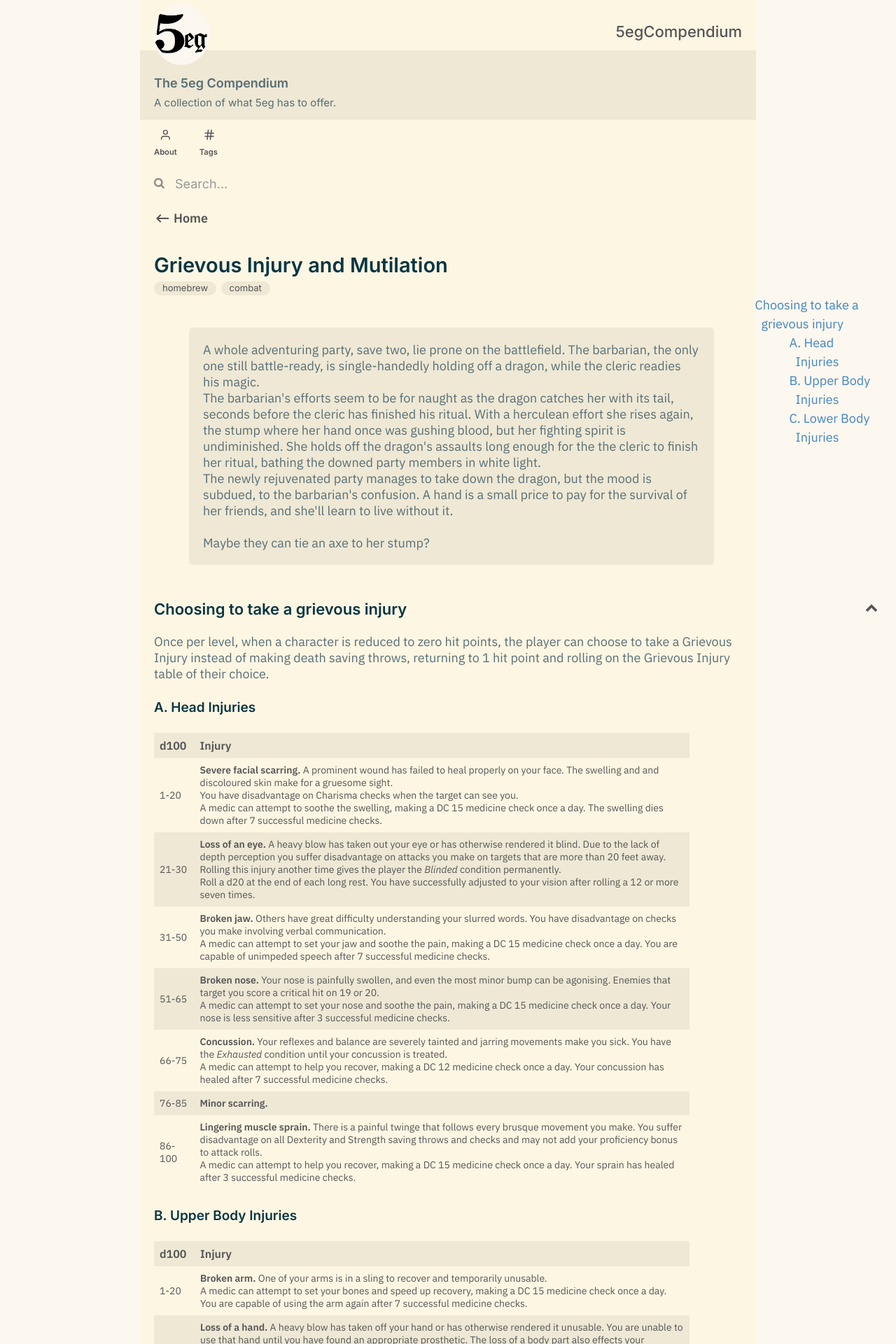
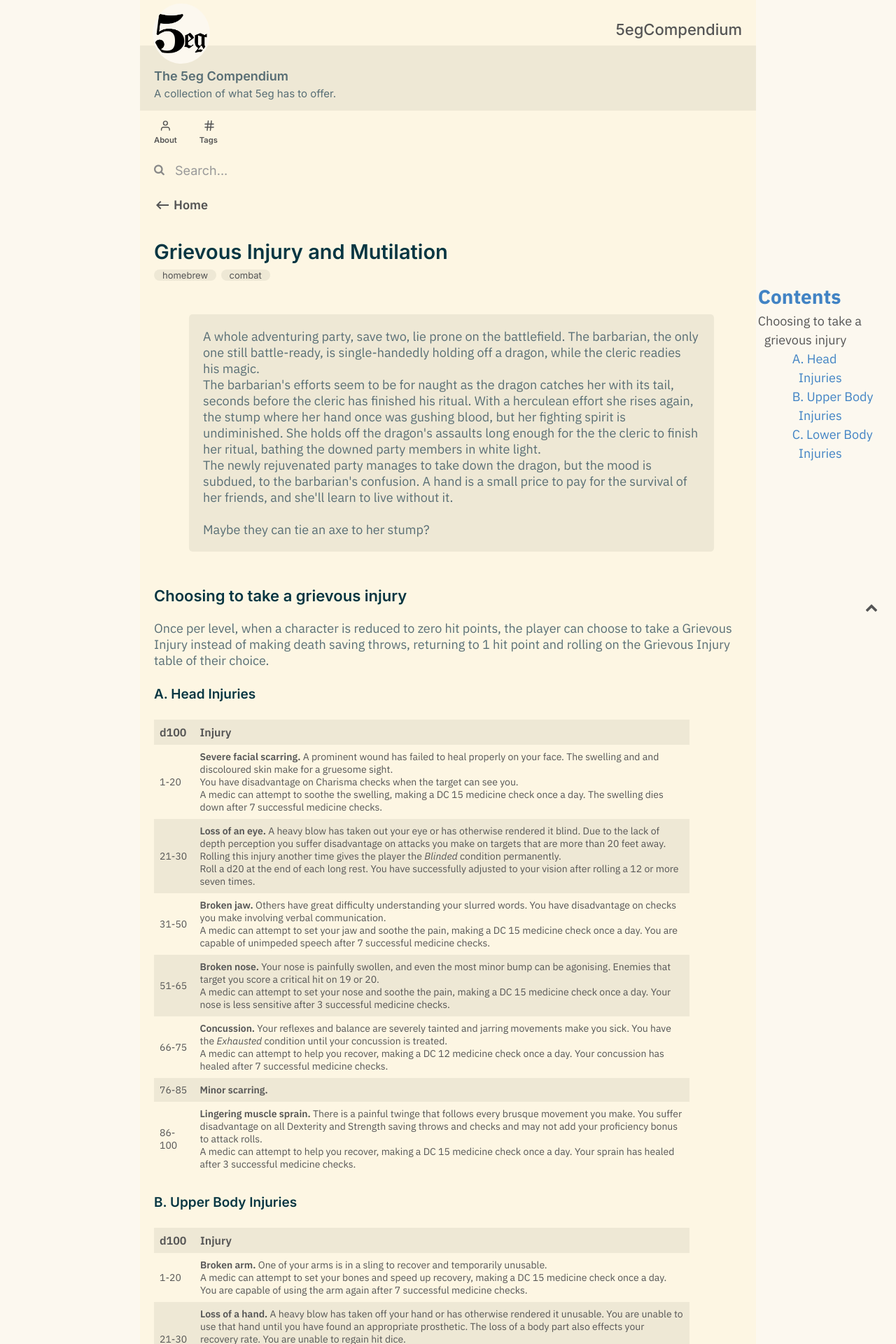
Before and after one commit to 5egeneral/compendium, a Jekyll site: the page built from _notes/20210528-Grievous Injury and Mutilation.md, in a window 1280 px wide. Shown: the top 1920 px of the page at 70% size. Built offline with Jekyll 4.4.1, drawn with Linux system fonts in a browser that asks for light colours; the table of contents is made by our own code.

Commit message:
toc styling

```diff
--- a/assets/css/style.css
+++ b/assets/css/style.css
@@ -1408,7 +1408,7 @@
     display: inline;
 }
 
-@media screen and (max-width: 1174px){
+@media screen and (max-width: 1231px){
 .container .box {
  width:70%;
 }
@@ -1435,12 +1435,4 @@
   margin-left:-20%;
   width:10%
  }
- .related-group {
-  background-color:#ededed !important;
-  margin-left:10px;
-  width:90% !important;
-  height:100%;
-  border-radius:10px;
-  cursor:pointer
- }
 }
--- a/assets/css/toc_styling.css
+++ b/assets/css/toc_styling.css
@@ -23,14 +23,14 @@
 @media screen and (max-width: 1174px){
 
  .box main .section-nav {
-  margin-right:-22%;
+  margin-right:-22.5%;
   width:20%;
  }
 }
 
 @media screen and (max-width: 1500px) {
  main .section-nav {
-  margin-right:-21%;
+  margin-right:-21.5%;
   width:20%;
  }
 }
@@ -42,9 +42,19 @@
  }
 }
 
+.section-nav::before {
+    content: "Contents";
+    font-size: 2em;
+    font-weight: bold;
+}
 
-.toc-entry , a{
+.section-nav,
+.toc-entry a{
     color: #4183c4;
     text-decoration: none;
     line-height: 1.5;
 }
+
+.toc-entry.active > a{
+    color: #555;
+}
```
